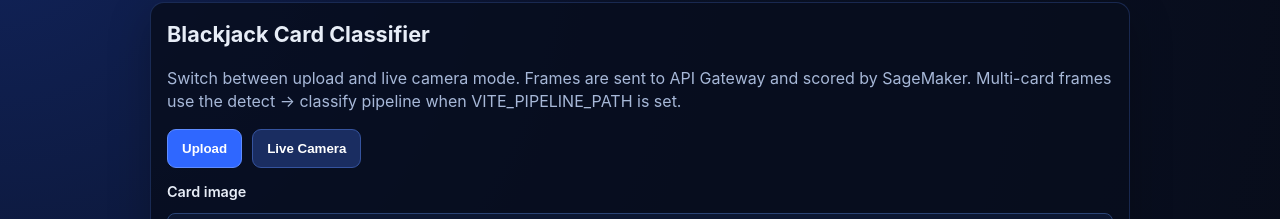
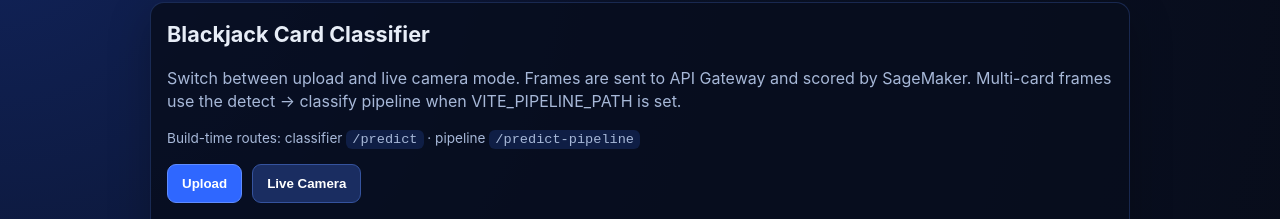
Before and after one commit to TheRealNoa/BlackjackProject, a React (Vite) app in the folder frontend/: page / in a window 1280 px wide. Shown: the part 92-311 px from the top of the page. Built offline with nearby package versions, Linux system fonts and the light colour scheme; no server answers.

Commit message:
Small fixes to app, trying to route to /predict-pipeline correctly

```diff
--- a/frontend/src/App.jsx
+++ b/frontend/src/App.jsx
@@ -659,7 +659,14 @@ function App() {
     }
     setIsLiveScanning(true);
     scanTimerRef.current = setInterval(async () => {
-      if (ENABLE_OPENCV_MULTICARD && mode === "live" && multiCardMode && opencvReady) {
+      // Server pipeline does detect+crop+classify; skip client OpenCV path when it is on.
+      if (
+        ENABLE_OPENCV_MULTICARD &&
+        !USE_PIPELINE &&
+        mode === "live" &&
+        multiCardMode &&
+        opencvReady
+      ) {
         const now = Date.now();
         const activeTracks = tracksRef.current.filter(
           (t) =>
@@ -732,6 +739,15 @@ function App() {
             <p className="muted">
             Switch between upload and live camera mode. Frames are sent to API Gateway and scored by SageMaker.
             {USE_PIPELINE && " Multi-card frames use the detect → classify pipeline when VITE_PIPELINE_PATH is set."}
+            </p>
+            <p className="muted small">
+              Build-time routes: classifier{" "}
+              <code>{import.meta.env.VITE_PREDICT_PATH ?? "/predict"}</code>
+              {" · "}
+              pipeline{" "}
+              <code>
+                {(import.meta.env.VITE_PIPELINE_PATH ?? "").trim() || "(empty — add to .env.production and rebuild)"}
+              </code>
             </p>
           <div className="modeToggle">
             <button
```
